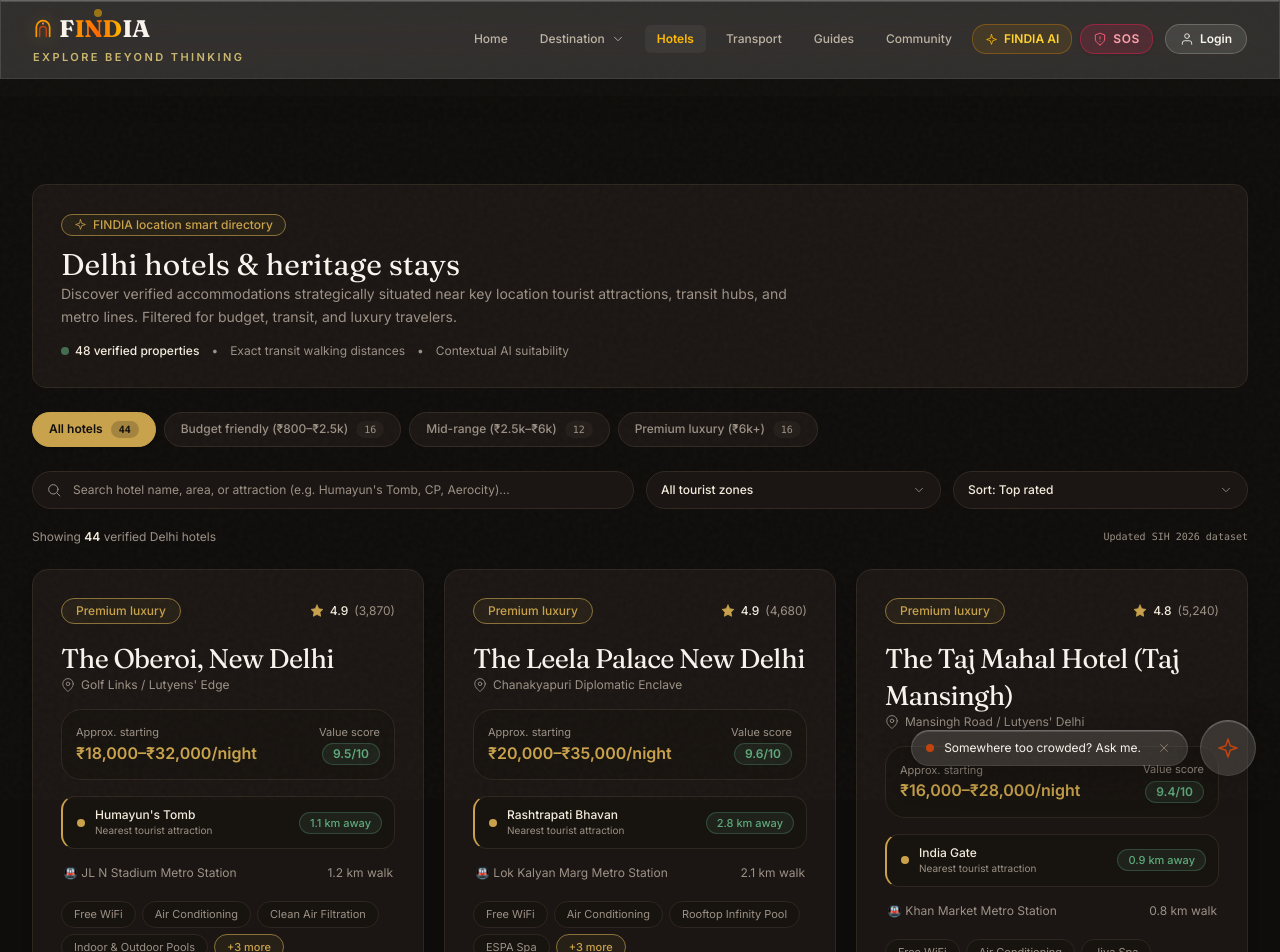
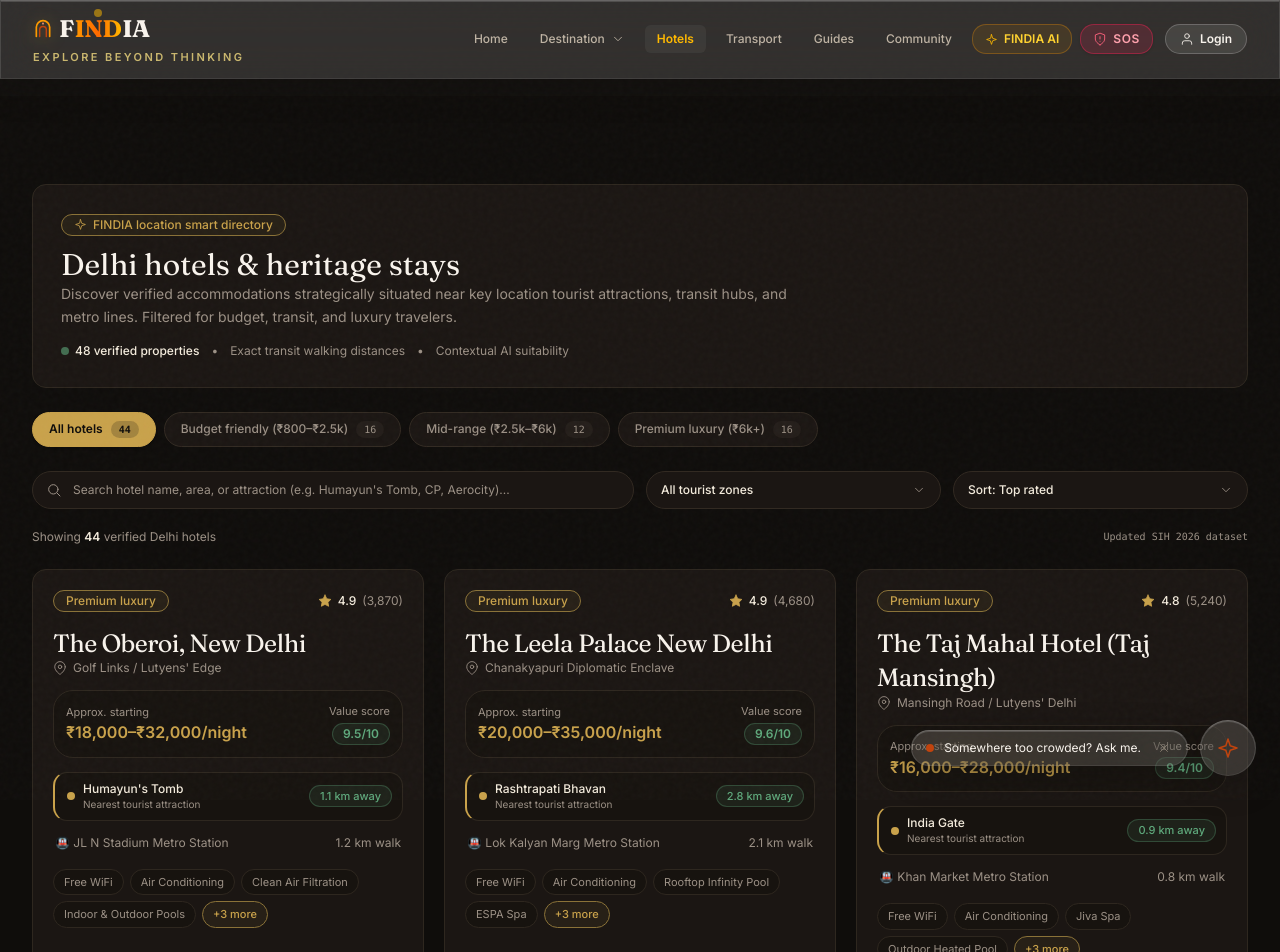
Before and after one commit to mittalgithub0510/FINDIA, a React (Vite) app: page /hotels in a window 1280 px wide. Shown: the top 952 px of the page. Built offline with nearby package versions, Linux system fonts and the light colour scheme.

Commit message:
style: Restore compact grid card size and padding on HotelCard

```diff
--- a/src/features/hotels/HotelCard.jsx
+++ b/src/features/hotels/HotelCard.jsx
@@ -9,11 +9,11 @@
   }[hotel.category] || hotel.category;
 
   return (
-    <div className="bg-[#1B1613] border border-[#2E271F] rounded-[16px] p-6 sm:p-7 flex flex-col justify-between space-y-5 hover:border-[#8A7238] transition-all duration-200 group shadow-lg">
-      <div className="space-y-4">
-        {/* 1. Top Row: Tier Badge (gold outline pill) + Rating & Review Count */}
+    <div className="bg-[#1B1613] border border-[#2E271F] rounded-[14px] p-5 flex flex-col justify-between space-y-4 hover:border-[#8A7238] transition-colors duration-200 group">
+      <div className="space-y-3.5">
+        {/* 1. Top Row: Tier Badge (pill with gold outline) + Rating & Review Count */}
         <div className="flex items-center justify-between gap-2">
-          <span className="px-3.5 py-1 rounded-full border border-[#8A7238] text-[#C9A24B] text-xs font-medium bg-[#C9A24B]/[0.07]">
+          <span className="px-3 py-0.5 rounded-full border border-[#8A7238] text-[#C9A24B] text-xs font-medium bg-[#C9A24B]/[0.07]">
             {categoryLabel}
           </span>
 
@@ -26,8 +26,8 @@
           </div>
         </div>
 
-        {/* 2. Hotel Name (Serif, ~26px, warm cream) */}
-        <h3 className="font-['Fraunces',serif] text-[25px] sm:text-[27px] font-medium text-[#F3EBDC] leading-snug tracking-tight group-hover:text-[#F3EBDC]/90 transition-colors">
+        {/* 2. Hotel Name (Serif, ~25px, warm cream) */}
+        <h3 className="font-['Fraunces',serif] text-[23px] sm:text-[25px] font-medium text-[#F3EBDC] leading-snug tracking-tight group-hover:text-[#F3EBDC]/90 transition-colors">
           {hotel.name}
         </h3>
 
@@ -38,7 +38,7 @@
         </div>
 
         {/* 4. Single Unified Price & Value Block */}
-        <div className="p-3.5 rounded-xl bg-[#17130F] border border-[#2E271F] flex items-center justify-between gap-3">
+        <div className="p-3 rounded-xl bg-[#17130F] border border-[#2E271F] flex items-center justify-between gap-2">
           <div>
             <span className="text-[11px] text-[#9C9186] block">Approx. starting</span>
             <span className="text-sm sm:text-base font-semibold text-[#C9A24B]">
@@ -48,7 +48,7 @@
           {hotel.valueScore && (
             <div className="text-right">
               <span className="text-[11px] text-[#9C9186] block">Value score</span>
-              <span className="text-xs font-semibold text-[#5FA97C] bg-[#5FA97C]/10 border border-[#5FA97C]/30 px-2.5 py-0.5 rounded-full inline-block mt-0.5">
+              <span className="text-xs font-semibold text-[#5FA97C] bg-[#5FA97C]/10 border border-[#5FA97C]/30 px-2.5 py-0.5 rounded-full inline-block">
                 {hotel.valueScore}/10
               </span>
             </div>
@@ -57,8 +57,8 @@
 
         {/* 5. Nearest Tourist Attraction Route Element */}
         {hotel.nearestAttractions && hotel.nearestAttractions.length > 0 && (
-          <div className="pl-3.5 py-2.5 pr-3 rounded-lg bg-[#17130F] border border-[#2E271F] border-l-2 border-l-[#C9A24B] flex items-center justify-between gap-2">
-            <div className="flex items-center gap-2.5 min-w-0">
+          <div className="pl-3 py-2 pr-2.5 rounded-lg bg-[#17130F] border border-[#2E271F] border-l-2 border-l-[#C9A24B] flex items-center justify-between gap-2">
+            <div className="flex items-center gap-2 min-w-0">
               <span className="w-2 h-2 rounded-full bg-[#C9A24B] shrink-0" />
               <div className="min-w-0">
                 <span className="text-xs font-medium text-[#F3EBDC] block truncate">
@@ -87,12 +87,12 @@
         {hotel.amenities && (
           <div className="flex flex-wrap gap-1.5 pt-1">
             {hotel.amenities.slice(0, 4).map((amenity, idx) => (
-              <span key={idx} className="text-[11px] px-3 py-1 rounded-full bg-[#17130F] border border-[#2E271F] text-[#9C9186]">
+              <span key={idx} className="text-[11px] px-2.5 py-1 rounded-full bg-[#17130F] border border-[#2E271F] text-[#9C9186]">
                 {amenity}
               </span>
             ))}
             {hotel.amenities.length > 4 && (
-              <span className="text-[11px] px-3 py-1 rounded-full bg-[#C9A24B]/[0.07] border border-[#8A7238] text-[#C9A24B] font-medium">
+              <span className="text-[11px] px-2.5 py-1 rounded-full bg-[#C9A24B]/[0.07] border border-[#8A7238] text-[#C9A24B] font-medium">
                 +{hotel.amenities.length - 4} more
               </span>
             )}
@@ -103,7 +103,7 @@
       {/* 8. Single CTA Button: Full width, gold bg, dark text, rounded pill, "View details" */}
       <button
         onClick={() => onSelect && onSelect(hotel)}
-        className="w-full py-3 px-4 rounded-full bg-[#C9A24B] hover:brightness-110 text-[#1B1613] text-xs font-semibold transition-all duration-150 text-center cursor-pointer shadow-sm mt-2"
+        className="w-full py-2.5 px-4 rounded-full bg-[#C9A24B] hover:brightness-110 text-[#1B1613] text-xs font-semibold transition-all duration-150 text-center cursor-pointer"
       >
         View details
       </button>
```
